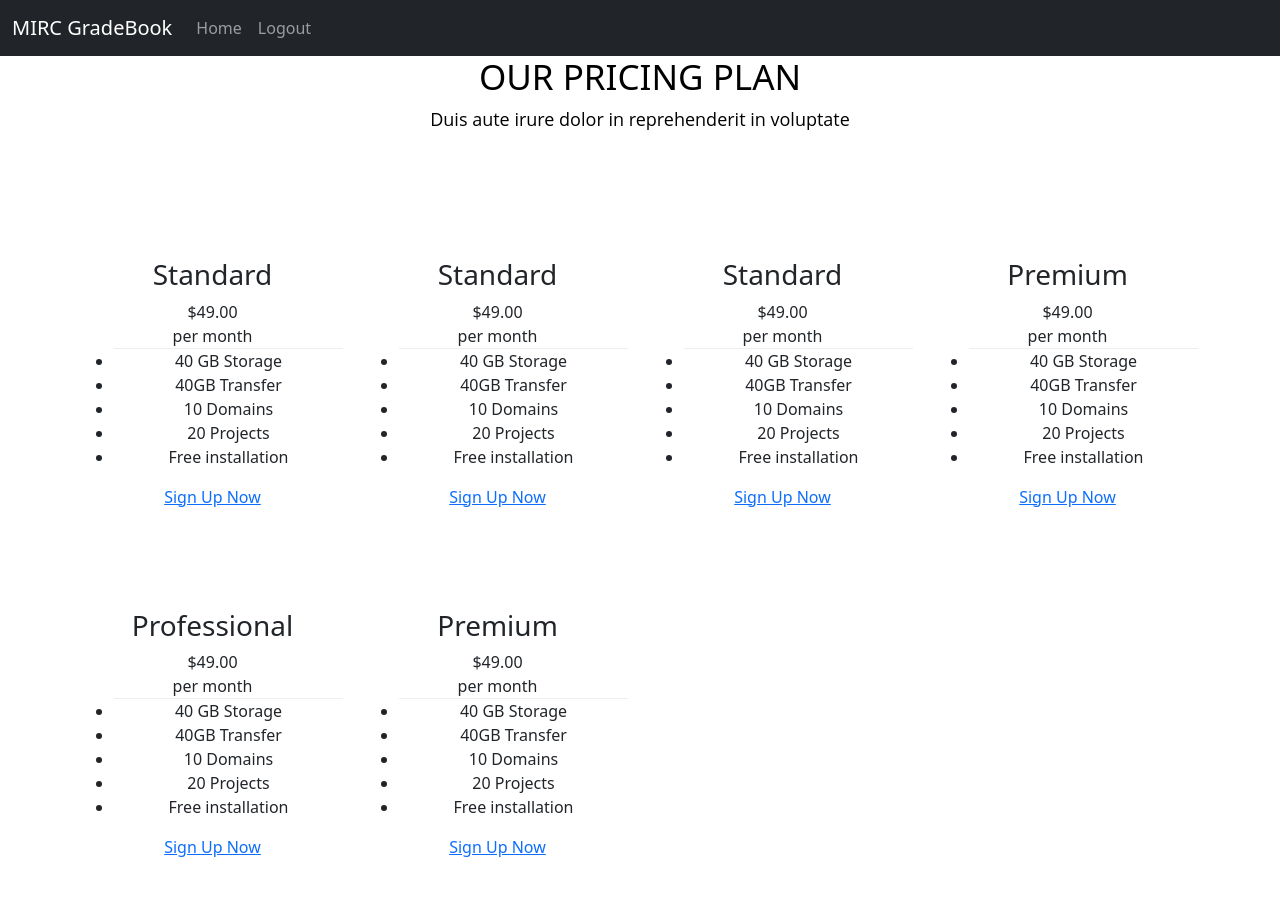
After one commit to satish-reddy-tamu/MIRC-Gradebook, a Django app: template gradebook_app/templates/student/hometemp.html in a window 1280 px wide. The commit adds this page. Run offline with Django 4.2, Linux system fonts and the light colour scheme; the template is opened without the code that fills it, so the values that code supplies are empty; some libraries are stand-ins or nearby versions.

```diff
--- a/gradebook_app/static/css/student/home.css
+++ b/gradebook_app/static/css/student/home.css
@@ -1,60 +1,131 @@
-body{
-	margin:0;
-	padding:0;
-	background:#fff;
-	font-family: 'Raleway',sans-serif;
+*{
+    margin: 0;
+    padding: 00;
+}
+@import url('https://fonts.googleapis.com/css2?family=Open+Sans:wght@400;500;600;700&display=swap');
+p {
+	font-family: "Open Sans", sans-serif;
+	line-height: 26px;
+	font-size: 65px;
+}
+.student-dash{
+	background-color: #ffffff;
 	color: #fff;
+	padding: 20px 20px;
 }
-.banner{
-	height: 100vh;
-	width: 100%;
-	background:url('../../assets/random.png');
-	background-position: top;
-	background-size:cover;
-	/*background-attachment: fixed;*/
-	background-repeat: no-repeat;
+.section-title h3 {
+	color: #000000;
+	font-size: 35px;
+	text-transform: uppercase;
+	font-weight: 400;
 }
-.banner .navbar{
-	margin-top:4%;
+.section-title p {
+	padding-bottom: 60px;
+	color: #000000;
+	font-size: 18px;
+	font-weight: 500;
 }
-.banner .navbar-brand{
+.col-md-3 {
+    text-align: center;
+    background: #fff;
+	padding: 50px 0px;
+}
+.student-dash-card {
+    text-align: center;
+    background: #f9f6f0;
+	/*padding: 80px 40px;*/
+}
+.course-code {
+	background: #450000;
+}
+.course-code h3 {
+	font-weight: 400;
+	color: #ffffff;
+	text-transform: uppercase;
+	padding: 15px 0;
+}
+.course-name {
+	padding: 0px 0;
+	height: 50px;
+}
+
+.course-name ul {
+	list-style: none;
+	padding: 10px;
+	font-weight: 400;
+	text-align: center;
+	font-size: 20px;
+	color: #000000;
+}
+
+.course-score {
+	padding: 25px 0;
+}
+.course-score .score {
+	font-size: 38px;
+	line-height: 40px;
+	font-weight: 600;
+	color: #444;
+}
+.course-score .score span {
+	font-size: 18px;
+	font-weight: 300;
+	line-height: 18px;
+}
+.course-score .score span {
+	font-size: 18px;
+	font-weight: 300;
+	line-height: 18px;
+	color: #333;
+}
+.course-score .parameter {
+	color: #333;
+	text-transform: capitalize;
+	font-style: italic;
+}
+
+.course-stats ul {
+	list-style: none;
+	padding: 0;
+	font-weight: 500;
+}
+.course-stats .heading{
+	padding: 13px;
+	font-size: 16px;
+	border-bottom: 1px solid #eee;
+	color: #000000;
+
+}
+.course-stats .value{
+	padding: 13px;
+	font-size: 16px;
+	border-bottom: 1px solid #eee;
+	color: #450000;
+
+}
+.course-stats .line{
+	display: inline;
+}
+.course-stats li {
+	padding: 13px;
+	font-size: 16px;
+	border-bottom: 1px solid #eee;
+	color: #000000;
+}
+.course-stats li:last-child {
+	border-bottom: 0;
+	padding-bottom: 0;
+}
+.plan-list li:first-child {
+	border-top: 1px solid #eee;
+}
+.course-detail {
+	background: #450000;
+}
+.course-detail a {
 	color: #fff;
-	font-size:1.8em;
-	font-weight: 700;
-	margin-left: 10%;
+	text-transform: uppercase;
+	text-decoration: none;
+	padding: 10px 0;
+	display: block;
 }
-.banner .nav{
-	margin-right:10%;
-}
-.banner .nav li a{
-	color:#aaa;
-	font-size: 1.2em;
-}
-.banner .info{
-	margin-top:15%;
-	transform: translateY(-15%);
-}
-.banner .info h1{
-	font-size: 2.5em;
-	font-weight: 700;
-	color: #fff;
-	letter-spacing: 2px;
-}
-.banner .info p{
-	font-size: 2em;
-	font-weight: 500;
-	color: #aaa;
-	letter-spacing: 2px;
-}
-.banner .info a{
-	margin-left:50%;
-	transform: translateX(-50%);
-	color: #fff;
-	background: #e91d43;
-	padding:10px 20px;
-	font-size: 2em;
-	font-weight: 600;
-}
-.banner .info a:hover{
-	background: #e91e63;
-}
--- /dev/null
+++ b/gradebook_app/templates/student/hometemp.html
@@ -0,0 +1,182 @@
+{% extends 'common/base.html' %}
+
+
+ {% block head_css  %}
+     <meta charset="UTF-8">
+     <meta http-equiv="X-UA-Compatible" content="IE=edge">
+     <meta name="viewport" content="width=device-width, initial-scale=1.0">
+     <link rel="stylesheet" type="text/css" href="../../static/css/student/home.css"/>
+     <link href="https://cdn.jsdelivr.net/npm/bootstrap@5.2.2/dist/css/bootstrap.min.css" rel="stylesheet">
+ {% endblock %}
+
+{% block nav_links %}
+    <li class="nav-item">
+        <a class="nav-link" href="/">Home</a>
+    </li>
+    <li class="nav-item">
+        <a class="nav-link" href="/accounts/logout">Logout</a>
+    </li>
+{% endblock %}
+
+{% block content %}
+
+    <div class="pricing-section">
+        <div class="container">
+            <div class="row">
+                <div class="col-md-12">
+                    <div class="col-md-12">
+                        <div class="section-title text-center">
+                            <h3>Our Pricing Plan</h3>
+                            <p class="white-text">Duis aute irure dolor in reprehenderit in voluptate</p>
+                        </div>
+                    </div>
+                </div>
+            </div>
+            <div class="row">
+                <div class="col-md-3">
+                    <div class="pricing-table">
+                        <div class="plan-name">
+                            <h3>Standard</h3>
+                        </div>
+                        <div class="plan-price">
+                            <div class="price-value">$49<span>.00</span></div>
+                            <div class="interval">per month</div>
+                        </div>
+                        <div class="plan-list">
+                            <ul>
+                                <li>40 GB Storage</li>
+                                <li>40GB Transfer</li>
+                                <li>10 Domains</li>
+                                <li>20 Projects</li>
+                                <li>Free installation</li>
+                            </ul>
+                        </div>
+                        <div class="plan-signup">
+                            <a href="#" class="btn-system btn-small">Sign Up Now</a>
+                        </div>
+                    </div>
+                </div>
+
+                <div class="col-md-3">
+                    <div class="pricing-table">
+                        <div class="plan-name">
+                            <h3>Standard</h3>
+                        </div>
+                        <div class="plan-price">
+                            <div class="price-value">$49<span>.00</span></div>
+                            <div class="interval">per month</div>
+                        </div>
+                        <div class="plan-list">
+                            <ul>
+                                <li>40 GB Storage</li>
+                                <li>40GB Transfer</li>
+                                <li>10 Domains</li>
+                                <li>20 Projects</li>
+                                <li>Free installation</li>
+                            </ul>
+                        </div>
+                        <div class="plan-signup">
+                            <a href="#" class="btn-system btn-small">Sign Up Now</a>
+                        </div>
+                    </div>
+                </div>
+
+                <div class="col-md-3">
+                    <div class="pricing-table">
+                        <div class="plan-name">
+                            <h3>Standard</h3>
+                        </div>
+                        <div class="plan-price">
+                            <div class="price-value">$49<span>.00</span></div>
+                            <div class="interval">per month</div>
+                        </div>
+                        <div class="plan-list">
+                            <ul>
+                                <li>40 GB Storage</li>
+                                <li>40GB Transfer</li>
+                                <li>10 Domains</li>
+                                <li>20 Projects</li>
+                                <li>Free installation</li>
+                            </ul>
+                        </div>
+                        <div class="plan-signup">
+                            <a href="#" class="btn-system btn-small">Sign Up Now</a>
+                        </div>
+                    </div>
+                </div>
+
+                <div class="col-md-3">
+                    <div class="pricing-table">
+                        <div class="plan-name">
+                            <h3>Premium</h3>
+                        </div>
+                        <div class="plan-price">
+                            <div class="price-value">$49<span>.00</span></div>
+                            <div class="interval">per month</div>
+                        </div>
+                        <div class="plan-list">
+                            <ul>
+                                <li>40 GB Storage</li>
+                                <li>40GB Transfer</li>
+                                <li>10 Domains</li>
+                                <li>20 Projects</li>
+                                <li>Free installation</li>
+                            </ul>
+                        </div>
+                        <div class="plan-signup">
+                            <a href="#" class="btn-system btn-small">Sign Up Now</a>
+                        </div>
+                    </div>
+                </div>
+                <div class="col-md-3">
+                    <div class="pricing-table">
+                        <div class="plan-name">
+                            <h3>Professional</h3>
+                        </div>
+                        <div class="plan-price">
+                            <div class="price-value">$49<span>.00</span></div>
+                            <div class="interval">per month</div>
+                        </div>
+                        <div class="plan-list">
+                            <ul>
+                                <li>40 GB Storage</li>
+                                <li>40GB Transfer</li>
+                                <li>10 Domains</li>
+                                <li>20 Projects</li>
+                                <li>Free installation</li>
+                            </ul>
+                        </div>
+                        <div class="plan-signup">
+                            <a href="#" class="btn-system btn-small">Sign Up Now</a>
+                        </div>
+                    </div>
+                </div>
+                <div class="col-md-3">
+                    <div class="pricing-table">
+                        <div class="plan-name">
+                            <h3>Premium</h3>
+                        </div>
+                        <div class="plan-price">
+                            <div class="price-value">$49<span>.00</span></div>
+                            <div class="interval">per month</div>
+                        </div>
+                        <div class="plan-list">
+                            <ul>
+                                <li>40 GB Storage</li>
+                                <li>40GB Transfer</li>
+                                <li>10 Domains</li>
+                                <li>20 Projects</li>
+                                <li>Free installation</li>
+                            </ul>
+                        </div>
+                        <div class="plan-signup">
+                            <a href="#" class="btn-system btn-small">Sign Up Now</a>
+                        </div>
+                    </div>
+                </div>
+            </div>
+        </div>
+    </div>
+
+
+{% endblock %}
--- a/gradebook_app/urls.py
+++ b/gradebook_app/urls.py
@@ -40,4 +40,7 @@ urlpatterns = [
     path('professor/course/<int:id>/evaluations/add_grade_function', dashboard_view.add_grade_function,
          name='add_grade_function'),
 
+    # student
+
+
 ]
--- a/gradebook_app/views/common/login_view.py
+++ b/gradebook_app/views/common/login_view.py
@@ -4,7 +4,7 @@ from django.shortcuts import render
 from django.contrib import messages
 from gradebook_app.models.profile_model import Profile, ProfileType
 from gradebook_app.views.professor.dashboard_view import professor_dashboard
-
+from gradebook_app.views.student.dashboard_view import student_dashboard
 
 def home(request):
     try:
@@ -26,6 +26,8 @@ def login(request):
         if profile.type in ProfileType.get_all_profiles():
             if profile.type == ProfileType.PROFESSOR.value:
                 return professor_dashboard(request, profile)
+            elif profile.type == ProfileType.STUDENT.value:
+                return student_dashboard(request, profile)
             else:
                 return render(request, f"{profile.type}/home.html")
         else:
--- a/gradebook_project/settings.py
+++ b/gradebook_project/settings.py
@@ -104,7 +104,8 @@ SOCIALACCOUNT_PROVIDERS = {
     }
 }
 
-SITE_ID = 6
+# SITE_ID = 6
+SITE_ID = 8
 
 LOGIN_REDIRECT_URL = '/login'
 LOGOUT_REDIRECT_URL = '/'
```
Also changed, not shown: gradebook_app/templates/student/home.html (+27 -33 lines), gradebook_app/templates/student/hometemp2.html (added, +77 -0 lines), gradebook_app/views/Student/dashboard_view.py (added, +221 -0 lines), gradebook_app/migrations/0005_alter_profile_type.py (added), gradebook_app/migrations/0006_alter_course_semester.py (added).
